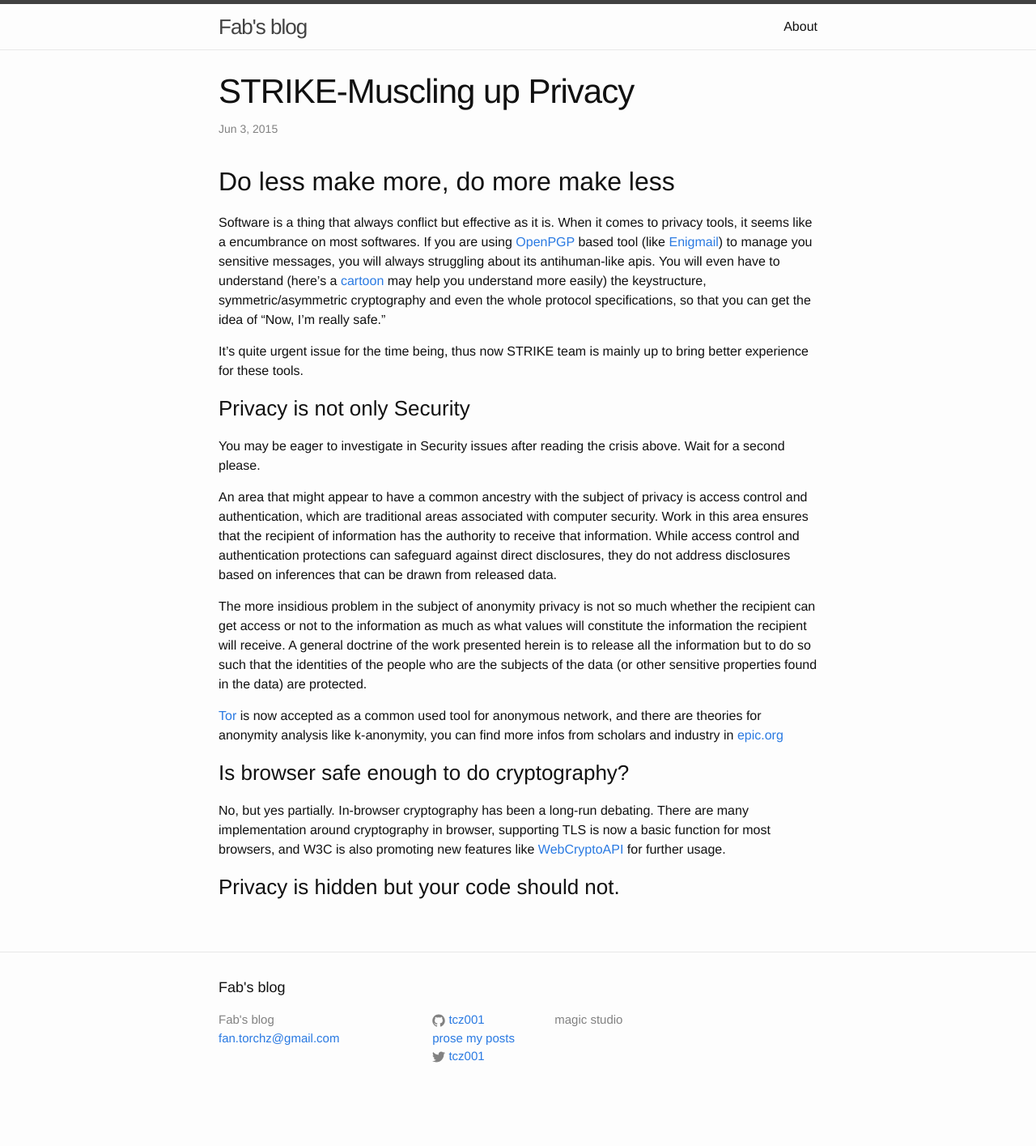
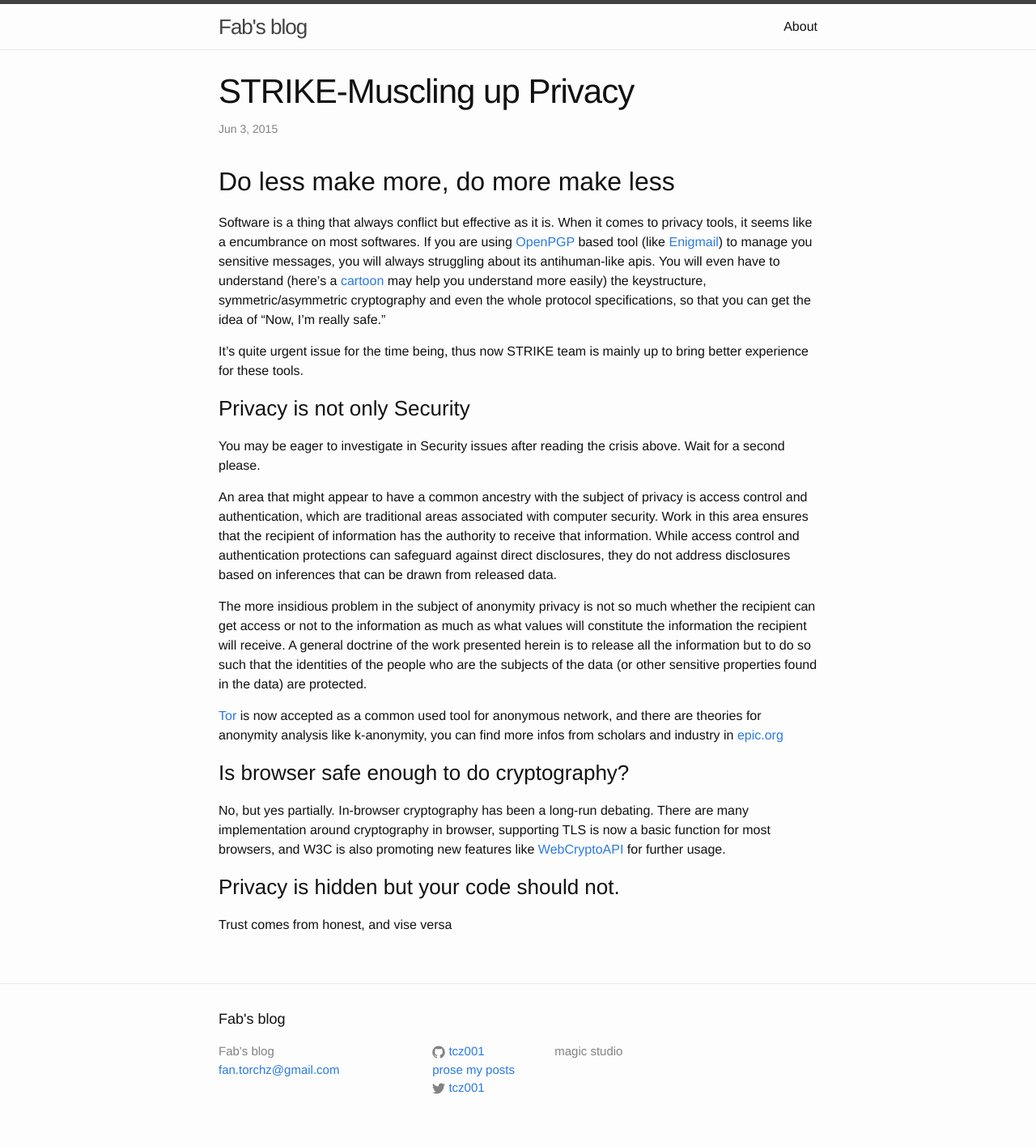
Before and after one commit to tcz001/tcz001.github.io, a Jekyll site: the page built from _posts/2015-06-03-muscling-up-privacy.md, in a window 1280 px wide. Shown: the whole page at 81% size. Built offline with Jekyll 4.4.1, drawn with Linux system fonts in a browser that asks for light colours; before the commit the page ends 1376 px from its top, so only the background shows below that.

Commit message:
Updated 2015-06-03-muscling-up-privacy.md

```diff
--- a/_posts/2015-06-03-muscling-up-privacy.md
+++ b/_posts/2015-06-03-muscling-up-privacy.md
@@ -30,3 +30,5 @@ The more insidious problem in the subject of anonymity privacy is not so much wh
 No, but yes partially. In-browser cryptography has been a long-run debating. There are many implementation around cryptography in browser, supporting TLS is now a basic function for most browsers, and W3C is also promoting new features like [WebCryptoAPI](http://www.w3.org/TR/WebCryptoAPI/) for further usage.
 
 ### Privacy is hidden but your code should not.
+
+Trust comes from honest, and vise versa
```
